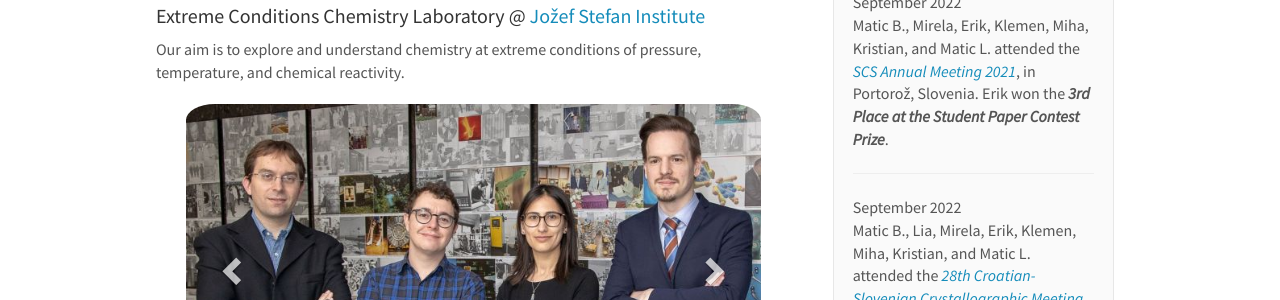
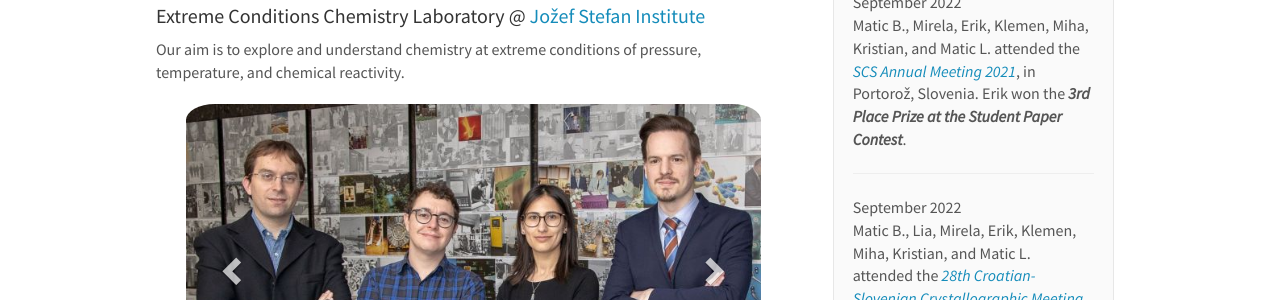
Before and after one commit to eccl-jsi/eccl-jsi.github.io, a Jekyll site: the page built from _pages/home.md, in a window 1280 px wide and 900 px high. Shown: the part 143-443 px from the top of the window. Built offline with Jekyll 4.4.1, drawn with Linux system fonts in a browser that asks for light colours; nearby versions of some CDN libraries.

Commit message:
Update news.yml

```diff
--- a/_data/news.yml
+++ b/_data/news.yml
@@ -1,8 +1,8 @@
 - date: September 2022
-  headline: "Matic B., Mirela, Erik, Klemen, Miha, Kristian, and Matic L. attended the <a href='https://skd2022.chem-soc.si/en/'><i>SCS Annual Meeting 2021</i></a>, in Portorož, Slovenia. Erik won the <b><i>3rd Place at the Student Paper Contest Prize</b></i>."
+  headline: "Matic B., Mirela, Erik, Klemen, Miha, Kristian, and Matic L. attended the <a href='https://skd2022.chem-soc.si/en/'><i>SCS Annual Meeting 2021</i></a>, in Portorož, Slovenia. Erik won the <b><i>3rd Place Prize at the Student Paper Contest</i></b>."
 
 - date: September 2022
-  headline: "Matic B., Lia, Mirela, Erik, Klemen, Miha, Kristian, and Matic L. attended the <a href='http://kristalografi2020.s13.novenaweb.info/'><i>28th Croatian-Slovenian Crystallographic Meeting, CSCM28</i></a>, in Poreč, Croatia. Klemen won the <b><i>Award for the Best Presentation by a Young Scientist</b></i>."
+  headline: "Matic B., Lia, Mirela, Erik, Klemen, Miha, Kristian, and Matic L. attended the <a href='http://kristalografi2020.s13.novenaweb.info/'><i>28th Croatian-Slovenian Crystallographic Meeting, CSCM28</i></a>, in Poreč, Croatia. Klemen won the <b><i>Award for the Best Presentation by a Young Scientist</i></b>."
 
 - date: August 2022
   headline: "Mirela was acknowledged as an <a href='https://www.nature.com/commsmat/referees/outstanding-referees'><i><b>Outstanding Referee</b></i></a> by <a href='https://www.nature.com/commsmat/'><i>Communications Materials</i></a>."
```
